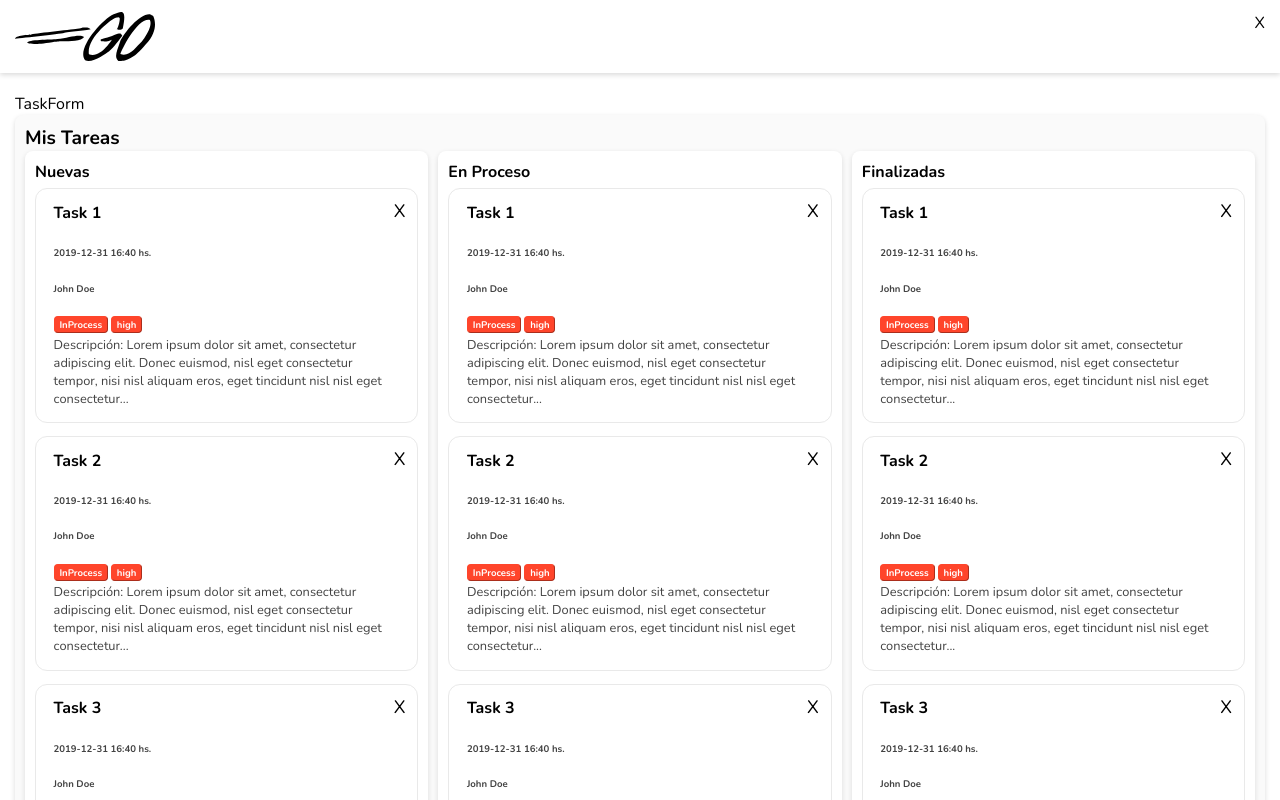
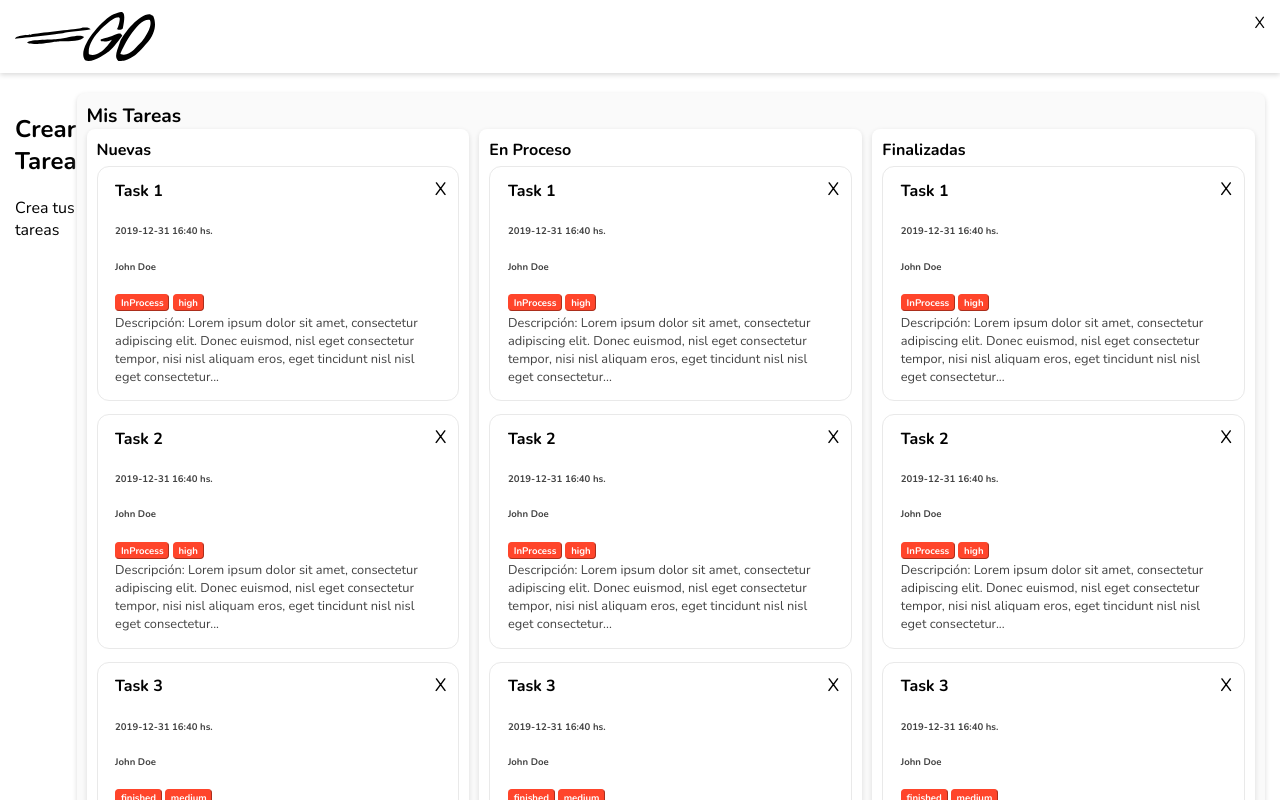
Before and after one commit to federico-osandon/go-scrum, a React (Vite) app: page / in a window 1280 px wide. Both pictures are taken after typing "name@example.com", "Sample123" into the empty fields and a click on the button "Enviar". Shown: the top 800 px of the page. Built offline with nearby package versions, Linux system fonts and the light colour scheme.

Commit message:
actualizando el estilo

```diff
--- a/src/components/TaskForm/TaskForm.css
+++ b/src/components/TaskForm/TaskForm.css
@@ -1,26 +1,20 @@
-.tasks {
-    padding: 20px 15px 5px;
-    display: flex;
-    flex-direction: column;
-}
-
-.tasks-form {
+.task-form {
     flex: 1;
     display: flex;
     flex-direction: column;
 }
 
-.tasks-form h2 {
+.task-form h2 {
     margin: 0;
 }
 
-.tasks-form > form {
+.task-form > form {
     width: 100%;
     padding-right: 15px;
     box-sizing: border-box;
 }
 
-task-form > form > div {
+.task-form > form > div {
     display: flex;
     flex-wrap: wrap;
     gap: 0.8rem;
@@ -29,6 +23,59 @@ task-form > form > div {
     margin-bottom: 0.6rem;
 }
 
-.tasks-form > form > div > div {
+.task-form > form > div > div {
     flex: 1;
 }
+
+.task-form input,
+.task-form select,
+.task-form textarea {
+    border: 0.5px solid #9e9e9e;
+    border-radius: 8px;
+    color: #000;
+    flex: 1 1;
+    font-size: 0.9rem;
+    font-weight: 400;
+    margin-bottom: 0.2rem;
+    outline: 0;
+    padding: 0.745rem 0.745rem;
+    position: relative;
+    width: 100%;
+    box-sizing: border-box;
+
+}
+
+.task-form textarea {
+    min-height: 140px;
+}
+
+.task-form button {
+    transition: all 0.3s ease-out;
+    background-color: var(--global-primary-color);
+    border-radius: var(--global-radius);
+    border: 0;
+    color: white;
+    padding: 10px;
+    font-size: 16px;
+    cursor: pointer;
+    justify-content: center;
+}
+
+.task-form button:hover {
+    background-color: var(--global-primary-color);
+    border-radius: var(--global-radius);
+    border: 1px solid var(--global-primary-color);
+    background-color: white;
+    padding: 10px !important;
+}
+
+@media ( min-width: 1300px ) {
+    #tasks .wrapper_list {
+        flex: 1;
+    }
+
+    .task-form > form > div {
+        flex-direction: row;
+    }
+
+}
--- a/src/components/TaskForm/TaskForm.jsx
+++ b/src/components/TaskForm/TaskForm.jsx
@@ -1,8 +1,11 @@
-import './TaskForm.css'
+// import './TaskForm.css'
 
 const TaskForm = () => {
   return (
-    <section className="task-form">TaskForm</section>
+    <section className="task-form">
+      <h2>Crear Tarea</h2>
+      <p>Crea tus tareas</p>
+    </section>
   )
 }
 
--- a/src/components/views/Tasks/Task.css
+++ b/src/components/views/Tasks/Task.css
@@ -1,8 +1,10 @@
-#task {
+#tasks {
     padding: 20px 15px 5px;
+    display: flex;
+    flex-direction: column;
 }
 
-#task .wraper_list {
+#tasks .wrapper_list {
     background-color: #fafafa;
     border-radius: var(--global-radius);
     height: calc(100vh - 100px);
@@ -10,18 +12,18 @@
     box-shadow: 0 2px 5px #dbdbdb;
 }
 
-#task .wraper_list h2 {
+#tasks .wrapper_list h2 {
     font-size: 1.2rem;
     margin: 0;
 }
 
-#task .wraper_list .group_list {
+#tasks .wrapper_list .group_list {
     display: flex;
     flex-direction: row;
     gap: 5px 10px
 }
 
-#task .wraper_list .group_list .list {
+#tasks .wrapper_list .group_list .list {
     flex: 1;
     border-radius: var(--global-radius);
     padding: 10px;
@@ -29,12 +31,12 @@
     background-color: white;
 }
 
-#task .wraper_list .group_list .list h4 {
+#tasks .wrapper_list .group_list .list h4 {
     font-size: 1,2rem;
     margin: 0 0 5px;
 }
 
-#task .card {
+#tasks .card {
     background-color: #fff;
     border: var(--global-border);
     border-radius: 12px;
@@ -45,7 +47,7 @@
     transition: transform 0.2s ease-out;
 }
 
-#task .card .close {
+#tasks .card .close {
     cursor: pointer;
     position: absolute;
     right: 12px;
@@ -53,20 +55,20 @@
     font-size: 18px;
 }
 
-#task .card h3 {
+#tasks .card h3 {
     font-size: 1rem;
     font-weight: 700;
     margin: 0 0 0.2rem;
 }
 
-#task .card h6,
-#task .card h5  {
+#tasks .card h6,
+#tasks .card h5  {
     color: #424242;
     font-size: 0.6rem;
     margin: 0 0 0'.1rem;
 }
 
-#task .card button {
+#tasks .card button {
     border-radius: 4px;
     border-width: 1px;
     font-size: 0.6rem;
@@ -78,18 +80,21 @@
     color: white
 }
 
-#task .card p {
+#tasks .card p {
     color: #424242;
     display: block;
     font-size: 0.8rem;
     margin: 0;
 }
 
-/* @media (min-width: 900px) {
-   .phone{
-       display: none;
-   }
-   #task .wraper_list .group_list {
-    display: flex;
-   }
-} */
+@media (min-width: 900px) {
+    #tasks {
+        flex-direction: row;
+    }
+}
+
+@media (min-width: 1300px) {
+    #tasks .wrapper_list{
+        flex: 1;
+    }
+}
--- a/src/components/views/Tasks/Tasks.jsx
+++ b/src/components/views/Tasks/Tasks.jsx
@@ -26,9 +26,9 @@ const Tasks = () => {
     return (
         <>
             <Header />
-            <main id='task'>
+            <main id='tasks'>
                 <TaskForm />
-                <section className="wraper_list">
+                <section className="wrapper_list">
                     <div className="list_header">
                         <h2>Mis Tareas</h2>
                     </div>
```
